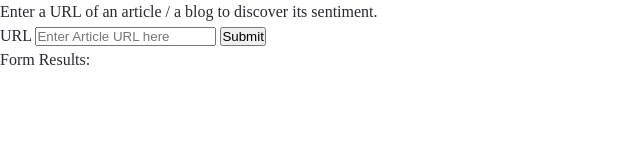
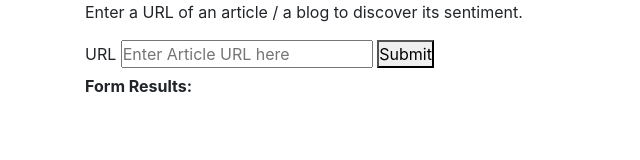
Before and after one commit to OmarMuhammedAli/Online-Articles-Sentiment-Analyzer, a website built with webpack: page src/client/views/index.html in a window 1280 px wide. Shown: the whole page, without its empty margins (0-640 px from the left). Built offline with nearby package versions, Linux system fonts and the light colour scheme.

Commit message:
imported bootstrap

```diff
--- a/src/client/styles/style.scss
+++ b/src/client/styles/style.scss
@@ -3,3 +3,4 @@
 @import "header";
 @import "form";
 @import "footer";
+@import "bootstrap/scss/bootstrap";
```
